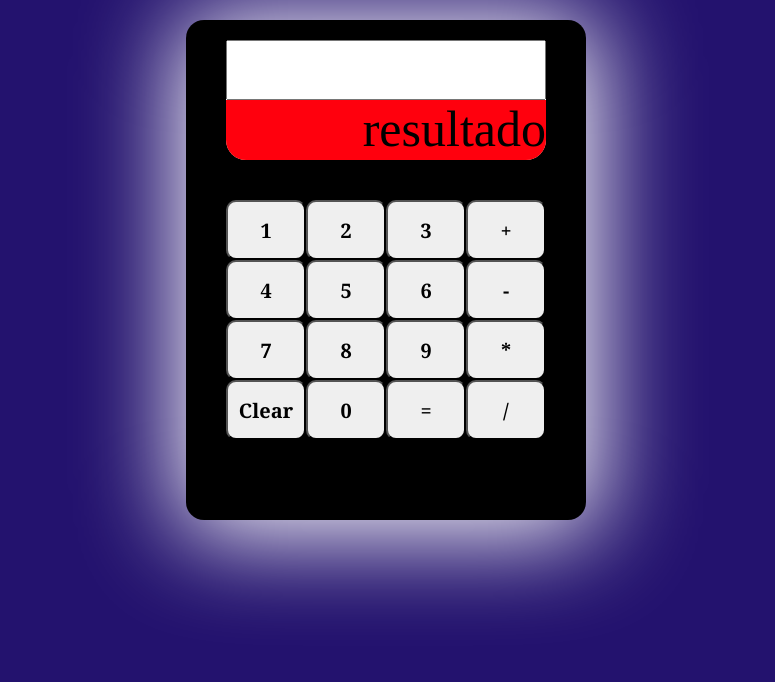
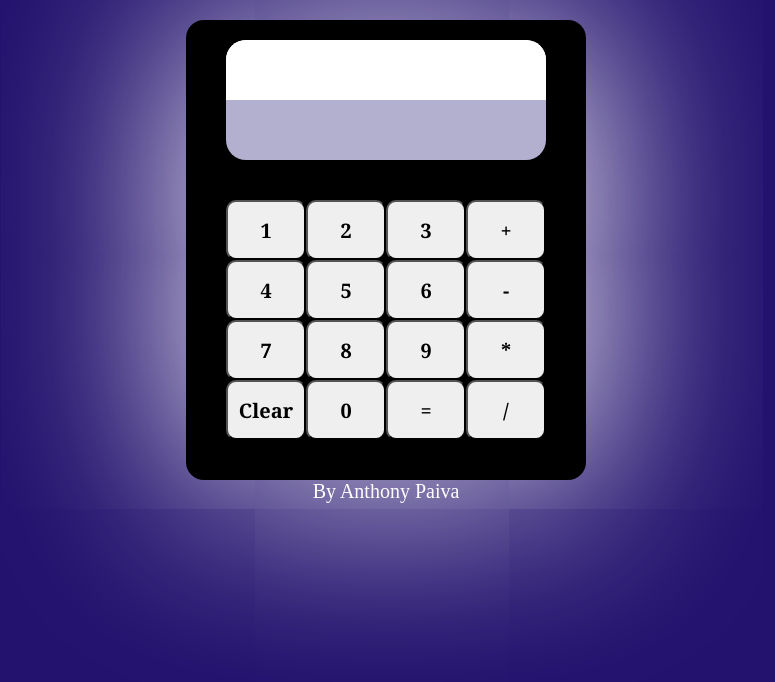
Before and after one commit to thonypaiva/calculadora-html-css-js, a plain HTML site: page index.html in a window 1280 px wide. Shown: the whole page, without its empty margins (254-1029 px from the left). Drawn offline with Linux system fonts and the light colour scheme.

Commit message:
realizando depuracion y mejora del codigo

```diff
--- a/index.html
+++ b/index.html
@@ -10,10 +10,10 @@
     <div class="container">
         <div class="pantalla">
             <div class="operacion" >
-             <input type="text"  id="showOperacion" >
+             <input type="text"  id="showOperacion" x >
             </div>
             <div class="resultado">
-                <span id="showResultado">resultado</span>
+                <span id="showResultado"></span>
             </div>
 
         </div>
@@ -44,7 +44,12 @@
             </div>
 
         </div>
+
     </div>
+    <footer>
+        <p><a href="https://www.instagram.com/dev.thony/" target="_blank">By Anthony Paiva</a></p>
+
+    </footer>
  <script type="module" src="./main.js"></script>
 </body>
 </html>
--- a/style.css
+++ b/style.css
@@ -5,21 +5,23 @@
 }
 body{
     display: flex;
+    flex-direction: column;
    justify-content: center;
+   align-items: center;
    background-color: #23126e;
 }
 
 .container{
     margin-top: 20px;
      width: 50vh;
-     height: 500px;
+     height: 460px;
      display: flex;
      flex-direction: column;
      gap: 20px;
      background-color: black;
      align-items: center;
      border-radius: 18px;
-     box-shadow: 2px 5px 100px 10px #ffffff;
+     box-shadow: 2px 5px 200px 5px #ffffff;
 
 }
 
@@ -27,7 +29,7 @@ body{
     width: 80%;
     height: 120px;
     margin: 20px;
-    background-color: bisque;
+    /*background-color: bisque;*/
     border-radius: 20px;
 }
 
@@ -36,6 +38,7 @@ input{
     height: 100%;
     font-size: 15px;
     text-align: right;
+    font-weight: bold;
 }
 
 .operacion{
@@ -45,12 +48,19 @@ input{
     border-radius: 20px 20px 0 0;
 }
 
+.operacion input {
+    border-radius: 20px 20px 0 0;
+    border: none;
+}
+
 .resultado{
     height: 60px;
     text-align: right;
-    background-color: #ff000d;
+    background-color: #d9d5fcd2;
     border-radius: 0 0 20px 20px;
-    font-size: 50px;
+    font-size:30px;
+    overflow: hidden;
+    align-content: center;
 }
 
 .teclas{
@@ -74,3 +84,22 @@ input{
     font-family: Cambria, Cochin, Georgia, Times, 'Times New Roman', serif;
     text-align: center;
 }
+
+button:hover{
+    scale: 1.2;
+    border: solid 2px purple ;
+    transition: 0.5s ease all;
+}
+
+button:active{
+    scale: 0.8;
+    transition: 0.5s ease all;
+
+}
+
+a{
+    text-decoration: none;
+    color: #ffffff;
+    font-size: 20px;
+    font-family: system-ui,
+}
```
